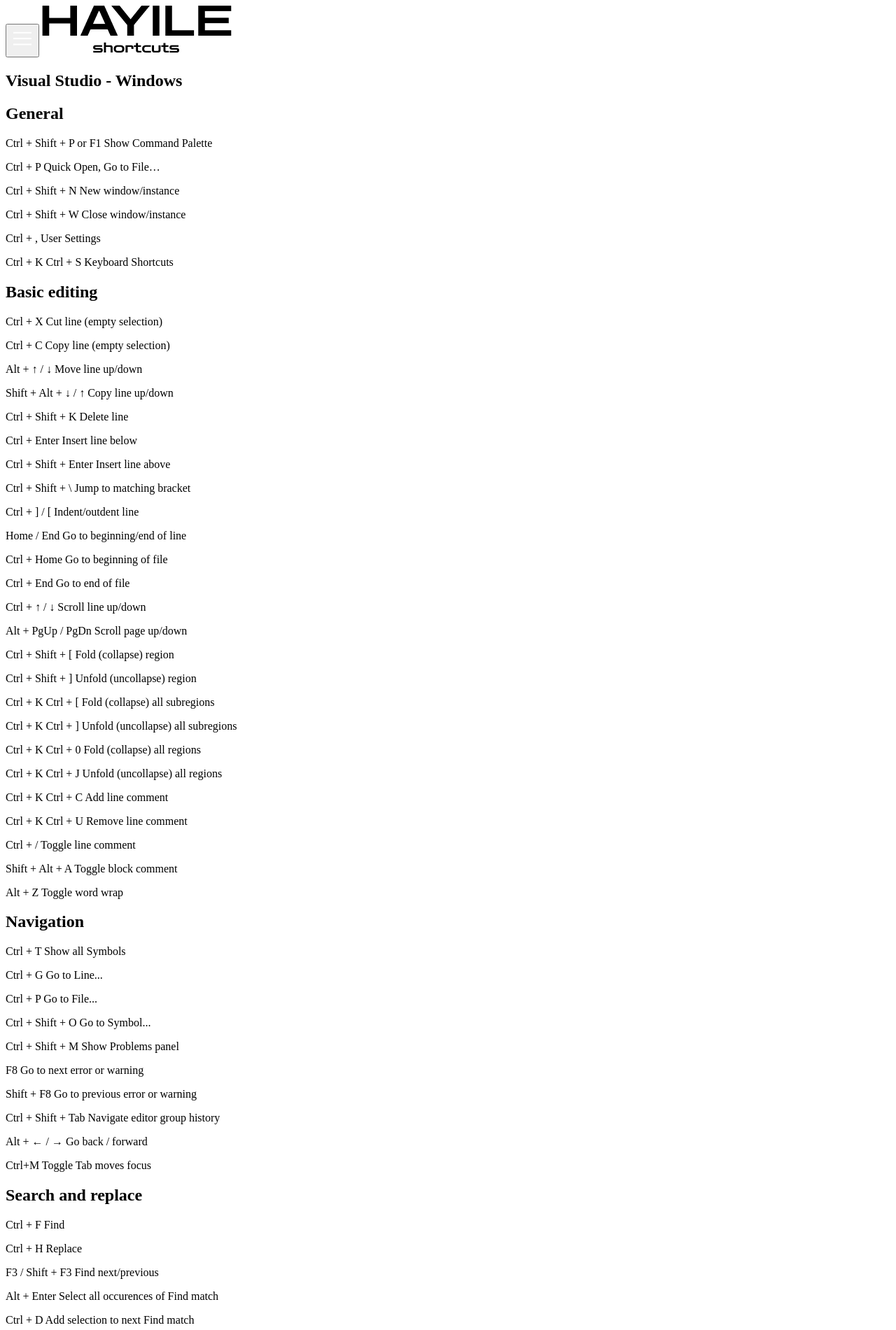
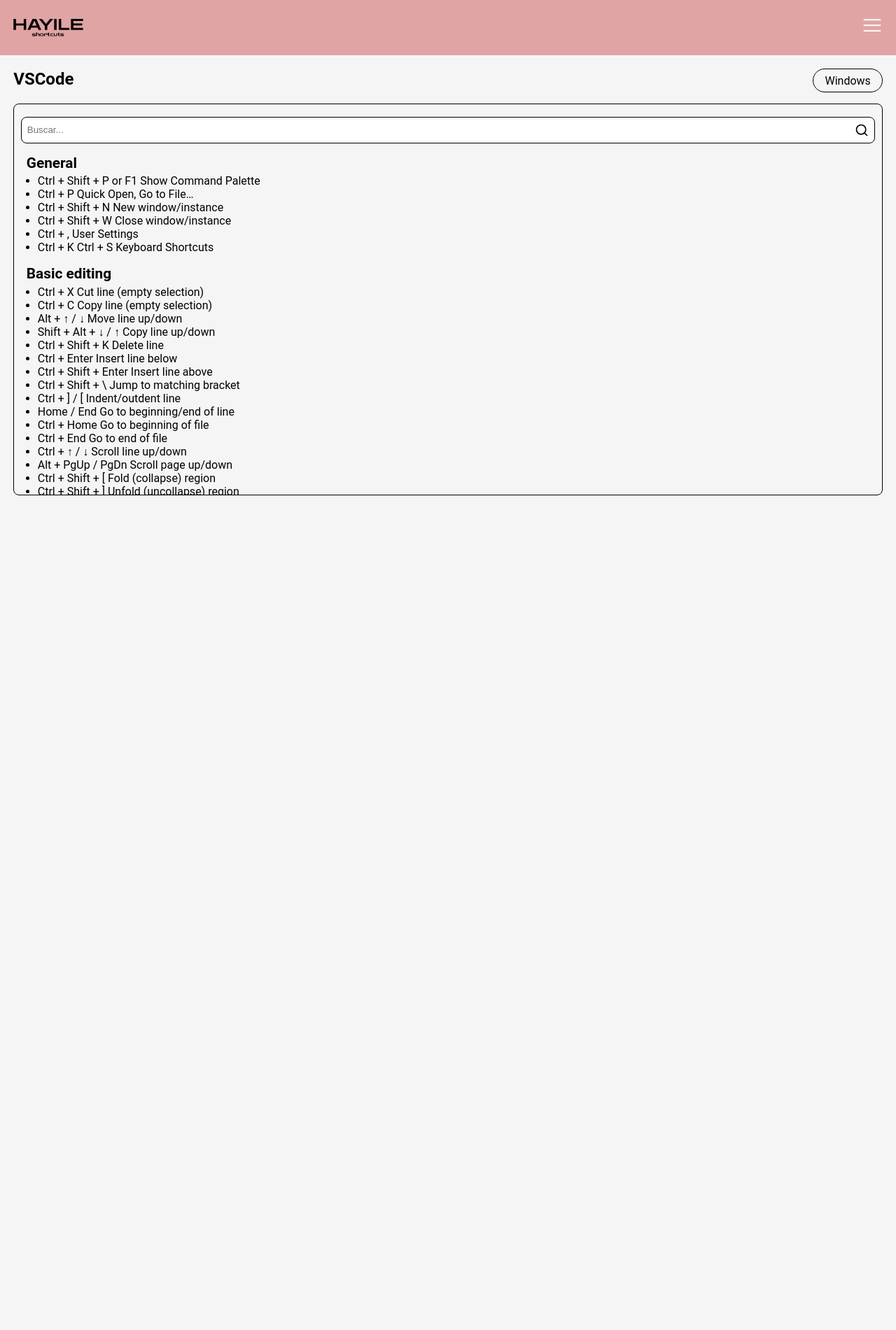
Before and after one commit to sheilaalamoalarcon/hayile-front, a website built with Vite: page src/index.html in a window 1280 px wide. Shown: the top 1901 px of the page at 70% size. After the commit the page ends 800 px from the top, so only its background shows below. Built offline with nearby package versions, Linux system fonts and the light colour scheme.

Commit message:
index.html : he quitado los comentarios y he cambiado algo la estructura en base al nuevo diseño de figma. assets/ :he cambiado el icon de la hamburguse a svg y he añadido el de busqueda. index.css : he añadido algo de estilo base a la web(mobile first)

```diff
--- a/src/index.css
+++ b/src/index.css
@@ -0,0 +1,94 @@
+/* stylelint-disable selector-class-pattern */
+:root {
+  --mobile-padding: 1.2rem;
+  --mobile-font-size: 1rem;
+  --bg-main-color: #f5f5f5;
+}
+
+* {
+  margin: 0;
+  padding: 0;
+  box-sizing: border-box;
+}
+
+body {
+  font-family: Roboto, sans-serif;
+  font-size: var(--mobile-font-size);
+  background-color: var(--bg-main-color);
+}
+
+h1 {
+  font-size: 1.5rem;
+  font-weight: 700;
+}
+
+.topbar {
+  position: sticky;
+  display: flex;
+  justify-content: space-between;
+  align-items: center;
+  padding: var(--mobile-padding);
+  background-color: rgb(208 93 93 / 52.9%);
+}
+
+.topbar__burger img {
+  color: black;
+}
+
+.content {
+  padding: var(--mobile-padding);
+}
+
+.shortcuts__title {
+  display: flex;
+  align-items: baseline;
+  justify-content: space-between;
+  margin-bottom: 1rem;
+}
+
+.shortcuts__OS-button {
+  border: 0.1rem solid black;
+  padding: 0.4rem 1rem;
+  border-radius: 2rem;
+}
+
+.shortcuts__list {
+  padding: calc(var(--mobile-padding) / 2);
+  border: 0.1rem solid black;
+  border-radius: 0.5rem;
+  display: flex;
+  flex-direction: column;
+  overflow-y: auto;
+  height: 70vh;
+}
+
+.shortcuts__searcher {
+  width: 100%;
+  border: 0.1rem solid black;
+  border-radius: 0.5rem;
+  background: white;
+  display: flex;
+  padding: 0.5rem;
+  margin-top: 0.5rem;
+}
+
+.shortcuts__searcher input {
+  width: 100%;
+  border: none;
+  outline: none;
+}
+
+.shortcuts__list ul {
+  margin-top: 1rem;
+  padding-left: calc(var(--mobile-font-size) / 2);
+}
+
+.shortcuts__list h2 {
+  margin-bottom: 0.3rem;
+  font-size: 1.3rem;
+  font-weight: 600;
+}
+
+.shortcuts__list li {
+  margin-left: 1rem;
+}
--- a/src/index.html
+++ b/src/index.html
@@ -11,170 +11,187 @@
 </head>
 
 <body>
-  <!-- Contenedor principal -->
-  <div class="main-box">
-    <!-- navegador -->
-    <nav class="main-box__nav">
-      <button>
-        <!-- Hamburguesa para desplegar menu -->
-        <img src="assets/icons/burger.png" alt="menu icon">
-      </button>
-      <!-- Logo Hayile -->
-      <img src="assets/img/HAYILE logo.png" alt="Hayile logo">
-      <div>
-        <!-- Aquí van los enlaces de navegacion DESKTOP -->
-        <a href=""></a>
-        <a href=""></a>
-        <a href=""></a>
+  <nav class="topbar">
+    <img src="./assets/img/HAYILE logo.png" alt="Hayile logo" width="100px">
+    <div class="topbar__burger">
+      <img src="./assets/icons/burger.svg" alt="Menu" width="30px">
     </div>
   </nav>
-    <section class="main-box__sidebar">
-    <!-- Contenido del sidebar, para versión desktop -->
+  <div class="content">
+    <section class="sidebar desktop">
     </section>
-    <section class="main-box__shortcuts-box">
-      <!-- Shortcuts en 2 divs (Texto para definir entorno y luego los shortcuts correspondientes) -->
-      <div class="main-box__shortcuts-box--text">
-        <h2>Visual Studio - Windows</h2>
+    <section class="shortcuts">
+      <main class="shortcuts__title">
+        <h1>VSCode</h1>
+        <div class="shortcuts__OS-button">
+          <p>Windows</p>
         </div>
-      <div class="main-box__shortcuts-box--shortcuts">
+      </main>
+      <div class="shortcuts__list">
+        <div class="shortcuts__searcher">
+          <input type="text" placeholder="Buscar...">
+          <img src="./assets/icons/search.svg" alt="Search" width="20px">
+        </div>
+        <ul>
           <h2>General</h2>
-          <p>Ctrl + Shift + P or F1  Show Command Palette</p>
-          <p>Ctrl + P   Quick Open, Go to File…</p>
-          <p>Ctrl + Shift + N   New window/instance</p>
-          <p>Ctrl + Shift + W   Close window/instance</p>
-          <p>Ctrl + ,   User Settings</p>
-          <p>Ctrl + K Ctrl + S  Keyboard Shortcuts</p>
+          <li><p>Ctrl + Shift + P or F1  Show Command Palette</p></li>
+          <li><p>Ctrl + P   Quick Open, Go to File…</p></li>
+          <li><p>Ctrl + Shift + N   New window/instance</p></li>
+          <li><p>Ctrl + Shift + W   Close window/instance</p></li>
+          <li><p>Ctrl + ,   User Settings</p></li>
+          <li><p>Ctrl + K Ctrl + S  Keyboard Shortcuts</p></li>
+        </ul>
+        <ul>
           <h2>Basic editing</h2>
-          <p>Ctrl + X   Cut line (empty selection)</p>
-          <p>Ctrl + C   Copy line (empty selection)</p>
-          <p>Alt + ↑ / ↓  Move line up/down</p>
-          <p>Shift + Alt + ↓ / ↑  Copy line up/down</p>
-          <p>Ctrl + Shift + K   Delete line</p>
-          <p>Ctrl + Enter   Insert line below</p>
-          <p>Ctrl + Shift + Enter   Insert line above</p>
-          <p>Ctrl + Shift + \   Jump to matching bracket</p>
-          <p>Ctrl + ] / [   Indent/outdent line</p>
-          <p>Home / End   Go to beginning/end of line</p>
-          <p>Ctrl + Home   Go to beginning of file</p>
-          <p>Ctrl + End   Go to end of file</p>
-          <p>Ctrl + ↑ / ↓   Scroll line up/down</p>
-          <p>Alt + PgUp / PgDn  Scroll page up/down</p>
-          <p>Ctrl + Shift + [   Fold (collapse) region</p>
-          <p>Ctrl + Shift + ]   Unfold (uncollapse) region</p>
-          <p>Ctrl + K Ctrl + [   Fold (collapse) all subregions</p>
-          <p>Ctrl + K Ctrl + ]  Unfold (uncollapse) all subregions</p>
-          <p>Ctrl + K Ctrl + 0  Fold (collapse) all regions</p>
-          <p>Ctrl + K  Ctrl + J   Unfold (uncollapse) all regions</p>
-          <p>Ctrl + K Ctrl + C   Add line comment</p>
-          <p>Ctrl + K Ctrl + U   Remove line comment</p>
-          <p>Ctrl + /   Toggle line comment</p>
-          <p>Shift + Alt + A  Toggle block comment</p>
-          <p>Alt + Z   Toggle word wrap</p>
+          <li><p>Ctrl + X   Cut line (empty selection)</p></li>
+          <li><p>Ctrl + C   Copy line (empty selection)</p></li>
+          <li><p>Alt + ↑ / ↓  Move line up/down</p></li>
+          <li><p>Shift + Alt + ↓ / ↑  Copy line up/down</p></li>
+          <li><p>Ctrl + Shift + K   Delete line</p></li>
+          <li><p>Ctrl + Enter   Insert line below</p></li>
+          <li><p>Ctrl + Shift + Enter   Insert line above</p></li>
+          <li><p>Ctrl + Shift + \   Jump to matching bracket</p></li>
+          <li><p>Ctrl + ] / [   Indent/outdent line</p></li>
+          <li><p>Home / End   Go to beginning/end of line</p></li>
+          <li><p>Ctrl + Home   Go to beginning of file</p></li>
+          <li><p>Ctrl + End   Go to end of file</p></li>
+          <li><p>Ctrl + ↑ / ↓   Scroll line up/down</p></li>
+          <li><p>Alt + PgUp / PgDn  Scroll page up/down</p></li>
+          <li><p>Ctrl + Shift + [   Fold (collapse) region</p></li>
+          <li><p>Ctrl + Shift + ]   Unfold (uncollapse) region</p></li>
+          <li><p>Ctrl + K Ctrl + [   Fold (collapse) all subregions</p></li>
+          <li><p>Ctrl + K Ctrl + ]  Unfold (uncollapse) all subregions</p></li>
+          <li><p>Ctrl + K Ctrl + 0  Fold (collapse) all regions</p></li>
+          <li><p>Ctrl + K  Ctrl + J   Unfold (uncollapse) all regions</p></li>
+          <li><p>Ctrl + K Ctrl + C   Add line comment</p></li>
+          <li><p>Ctrl + K Ctrl + U   Remove line comment</p></li>
+          <li><p>Ctrl + /   Toggle line comment</p></li>
+          <li><p>Shift + Alt + A  Toggle block comment</p></li>
+          <li><p>Alt + Z   Toggle word wrap</p></li>
+        </ul>
+        <ul>
         <h2>Navigation</h2>
-          <p>Ctrl + T   Show all Symbols</p>
-          <p>Ctrl + G   Go to Line...</p>
-          <p>Ctrl + P   Go to File...</p>
-          <p>Ctrl + Shift + O   Go to Symbol...</p>
-          <p>Ctrl + Shift + M   Show Problems panel</p>
-          <p>F8   Go to next error or warning</p>
-          <p>Shift + F8   Go to previous error or warning</p>
-          <p>Ctrl + Shift + Tab   Navigate editor group history</p>
-          <p>Alt + ← / →   Go back / forward</p>
-          <p>Ctrl+M   Toggle Tab moves focus</p>
+          <li><p>Ctrl + T   Show all Symbols</p></li>
+          <li><p>Ctrl + G   Go to Line...</p></li>
+          <li><p>Ctrl + P   Go to File...</p></li>
+          <li><p>Ctrl + Shift + O   Go to Symbol...</p></li>
+          <li><p>Ctrl + Shift + M   Show Problems panel</p></li>
+          <li><p>F8   Go to next error or warning</p></li>
+          <li><p>Shift + F8   Go to previous error or warning</p></li>
+          <li><p>Ctrl + Shift + Tab   Navigate editor group history</p></li>
+          <li><p>Alt + ← / →   Go back / forward</p></li>
+          <li><p>Ctrl+M   Toggle Tab moves focus</p></li>
+        </ul>
+        <ul>
           <h2>Search and replace</h2>
-          <p>Ctrl + F   Find</p>
-          <p>Ctrl + H   Replace</p>
-          <p>F3 / Shift + F3   Find next/previous</p>
-          <p>Alt + Enter   Select all occurences of Find match</p>
-          <p>Ctrl + D   Add selection to next Find match</p>
-          <p>Ctrl + K Ctrl + D   Move last selection to next Find match</p>
-          <p>Alt + C / R / W   Toggle case-sensitive / regex / whole word</p>
+          <li><p>Ctrl + F   Find</p></li>
+          <li><p>Ctrl + H   Replace</p></li>
+          <li><p>F3 / Shift + F3   Find next/previous</p></li>
+          <li><p>Alt + Enter   Select all occurences of Find match</p></li>
+          <li><p>Ctrl + D   Add selection to next Find match</p></li>
+          <li><p>Ctrl + K Ctrl + D   Move last selection to next Find match</p></li>
+          <li><p>Alt + C / R / W   Toggle case-sensitive / regex / whole word</p></li>
+        </ul>
+        <ul>
           <h2>Multi-cursor and selection</h2>
-          <p>Alt + Click   Insert cursor</p>
-          <p>Ctrl + Alt + ↑ / ↓   Insert cursor above / below</p>
-          <p>Ctrl + U   Undo last cursor operation</p>
-          <p>Shift + Alt + I   Insert cursor at end of each line selected</p>
-          <p>Ctrl + L   Select current line</p>
-          <p>Ctrl + Shift + L   Select all occurrences of current selection</p>
-          <p>Ctrl + F2   Select all occurrences of current word</p>
-          <p>Shift + Alt + →   Expand selection</p>
-          <p>Shift + Alt + ←   Shrink selection</p>
-          <p>Shift + Alt + (drag mouse)</p>
-          <p></p>
-          <p>Column (box) selection</p>
-          <p>Ctrl+Shift+Alt</p>
-          <p>+ (arrow key)</p>
-          <p>Column (box) selection</p>
-          <p>Ctrl+Shift+Alt</p>
-          <p>+PgUp/PgDn</p>
-          <p>Column (box) selection page up/down</p>
+          <li><p>Alt + Click   Insert cursor</p></li>
+          <li><p>Ctrl + Alt + ↑ / ↓   Insert cursor above / below</p></li>
+          <li><p>Ctrl + U   Undo last cursor operation</p></li>
+          <li><p>Shift + Alt + I   Insert cursor at end of each line selected</p></li>
+          <li><p>Ctrl + L   Select current line</p></li>
+          <li><p>Ctrl + Shift + L   Select all occurrences of current selection</p></li>
+          <li><p>Ctrl + F2   Select all occurrences of current word</p></li>
+          <li><p>Shift + Alt + →   Expand selection</p></li>
+          <li><p>Shift + Alt + ←   Shrink selection</p></li>
+          <li><p>Shift + Alt + (drag mouse)</p></li>
+          <li><p>></p></li>
+          <li><p>Column (page) selection</p></li>
+          <li><p>Ctrl+Shift+Alt</p></li>
+          <li><p>>+ (arrow key)</p></li>
+          <li><p>Column (page) selection</p></li>
+          <li><p>Ctrl+Shift+Alt</p></li>
+          <li><p>>+PgUp/PgDn</p></li>
+          <li><p>Column (page) selection page up/down</p></li>
+        </ul>
+        <ul>
           <h2>Rich languages editing</h2>
-          <p>Ctrl + Space, Ctrl + I   Trigger suggestion</p>
-          <p>Ctrl + Shift + Space   Trigger parameter hints</p>
-          <p>Shift + Alt + F   Format document</p>
-          <p>Ctrl + K Ctrl + F   Format selection</p>
-          <p>F12   Go to Definition</p>
-          <p>Alt + F12   Peek Definition</p>
-          <p>Ctrl + K or F12   Open Definition to the side</p>
-          <p>Ctrl + .   Quick Fix</p>
-          <p>Shift + F12   Show References</p>
-          <p>F2   Rename Symbol</p>
-          <p>Ctrl + K or Ctrl + X   Trim trailing whitespace</p>
-          <p>Ctrl + K M     Change file language</p>
+          <li><p>Ctrl + Space, Ctrl + I   Trigger suggestion</p></li>
+          <li><p>Ctrl + Shift + Space   Trigger parameter hints</p></li>
+          <li><p>Shift + Alt + F   Format document</p></li>
+          <li><p>Ctrl + K Ctrl + F   Format selection</p></li>
+          <li><p>F12   Go to Definition</p></li>
+          <li><p>Alt + F12   Peek Definition</p></li>
+          <li><p>Ctrl + K or F12   Open Definition to the side</p></li>
+          <li><p>Ctrl + .   Quick Fix</p></li>
+          <li><p>Shift + F12   Show References</p></li>
+          <li><p>F2   Rename Symbol</p></li>
+          <li><p>Ctrl + K or Ctrl + X   Trim trailing whitespace</p></li>
+          <li><p>Ctrl + K M     Change file language</p></li>
+        </ul>
+        <ul>
           <h2>Editor management</h2>
-          <p>Ctrl + F4, Ctrl + W   Close editor</p>
-          <p>Ctrl + K F   Close folder</p>
-          <p>Ctrl + \   Split editor</p>
-          <p>Ctrl + 1 / 2 / 3   Focus into 1 st, 2nd or 3rd editor group</p>
-          <p>Ctrl + K Ctrl + ←/→   Focus into previous/next editor group</p>
-          <p>Ctrl + Shift+PgUp / PgDn   Move editor left/right</p>
-          <p>Ctrl + K ← / →   Move active editor group</p>
+          <li><p>Ctrl + F4, Ctrl + W   Close editor</p></li>
+          <li><p>Ctrl + K F   Close folder</p></li>
+          <li><p>Ctrl + \   Split editor</p></li>
+          <li><p>Ctrl + 1 / 2 / 3   Focus into 1 st, 2nd or 3rd editor group</p></li>
+          <li><p>Ctrl + K Ctrl + ←/→   Focus into previous/next editor group</p></li>
+          <li><p>Ctrl + Shift+PgUp / PgDn   Move editor left/right</p></li>
+          <li><p>Ctrl + K ← / →   Move active editor group</p></li>
+        </ul>
+        <ul>
           <h2>File management</h2>
-          <p>Ctrl + N   New File</p>
-          <p>Ctrl + O   Open File...</p>
-          <p>Ctrl + S   Save</p>
-          <p>Ctrl + Shift + S   Save As...</p>
-          <p>Ctrl + K S   Save All</p>
-          <p>Ctrl + F4   Close</p>
-          <p>Ctrl + K Ctrl + W   Close All</p>
-          <p>Ctrl + Shift + T   Reopen closed editor</p>
-          <p>Ctrl + K   Enter Keep preview mode editor open</p>
-          <p>Ctrl + Tab   Open next</p>
-          <p>Ctrl + Shift + Tab   Open previous</p>
-          <p>Ctrl + K P   Copy path of active file</p>
-          <p>Ctrl + K R   Reveal active file in Explorer</p>
-          <p>Ctrl + K O   Show active file in new window/instance</p>
+          <li><p>Ctrl + N   New File</p></li>
+          <li><p>Ctrl + O   Open File...</p></li>
+          <li><p>Ctrl + S   Save</p></li>
+          <li><p>Ctrl + Shift + S   Save As...</p></li>
+          <li><p>Ctrl + K S   Save All</p></li>
+          <li><p>Ctrl + F4   Close</p></li>
+          <li><p>Ctrl + K Ctrl + W   Close All</p></li>
+          <li><p>Ctrl + Shift + T   Reopen closed editor</p></li>
+          <li><p>Ctrl + K   Enter Keep preview mode editor open</p></li>
+          <li><p>Ctrl + Tab   Open next</p></li>
+          <li><p>Ctrl + Shift + Tab   Open previous</p></li>
+          <li><p>Ctrl + K P   Copy path of active file</p></li>
+          <li><p>Ctrl + K R   Reveal active file in Explorer</p></li>
+          <li><p>Ctrl + K O   Show active file in new window/instance</p></li>
+        </ul>
+        <ul>
           <h2>Display</h2>
-          <p>F11   Toggle full screen</p>
-          <p>Shift + Alt + 0   Toggle editor layout (horizontal/vertical)</p>
-          <p>Ctrl+ = / -   Zoom in/out</p>
-          <p>Ctrl + B   Toggle Sidebar visibility</p>
-          <p>Ctrl + Shift + E   Show Explorer / Toggle focus</p>
-          <p>Ctrl + Shift + F   Show Search</p>
-          <p>Ctrl + Shift + G   Show Source Control</p>
-          <p>Ctrl + Shift + D   Show Debug</p>
-          <p>Ctrl + Shift + X   Show Extensions</p>
-          <p>Ctrl + Shift + H   Replace in files</p>
-          <p>Ctrl + Shift + J   Toggle Search details</p>
-          <p>Ctrl + Shift + U   Show Output panel</p>
-          <p>Ctrl + Shift + V   Open Markdown preview</p>
-          <p>Ctrl + K V   Open Markdown preview to the side</p>
-          <p>Ctrl + K Z   Zen Mode (Esc Esc to exit)</p>
+          <li><p>F11   Toggle full screen</p></li>
+          <li><p>Shift + Alt + 0   Toggle editor layout (horizontal/vertical)</p></li>
+          <li><p>Ctrl+ = / -   Zoom in/out</p></li>
+          <li><p>Ctrl + B   Toggle Sidebar visibility</p></li>
+          <li><p>Ctrl + Shift + E   Show Explorer / Toggle focus</p></li>
+          <li><p>Ctrl + Shift + F   Show Search</p></li>
+          <li><p>Ctrl + Shift + G   Show Source Control</p></li>
+          <li><p>Ctrl + Shift + D   Show Debug</p></li>
+          <li><p>Ctrl + Shift + X   Show Extensions</p></li>
+          <li><p>Ctrl + Shift + H   Replace in files</p></li>
+          <li><p>Ctrl + Shift + J   Toggle Search details</p></li>
+          <li><p>Ctrl + Shift + U   Show Output panel</p></li>
+          <li><p>Ctrl + Shift + V   Open Markdown preview</p></li>
+          <li><p>Ctrl + K V   Open Markdown preview to the side</p></li>
+          <li><p>Ctrl + K Z   Zen Mode (Esc Esc to exit)</p></li>
+        </ul>
+        <ul>
           <h2>Debug</h2>
-          <p>F9   Toggle breakpoint</p>
-          <p>F5   Start/Continue</p>
-          <p>Shift + F5   Stop</p>
-          <p>F11 / Shift + F11   Step into/out</p>
-          <p>F10   Step over</p>
-          <p>Ctrl + K Ctrl + I   Show hover</p>
+          <li><p>F9   Toggle breakpoint</p></li>
+          <li><p>F5   Start/Continue</p></li>
+          <li><p>Shift + F5   Stop</p></li>
+          <li><p>F11 / Shift + F11   Step into/out</p></li>
+          <li><p>F10   Step over</p></li>
+          <li><p>Ctrl + K Ctrl + I   Show hover</p></li>
+        </ul>
+        <ul>
           <h2>Integrated terminal</h2>
-          <p>Ctrl + `   Show integrated terminal</p>
-          <p>Ctrl + Shift + `   Create new terminal</p>
-          <p>Ctrl + C   Copy selection</p>
-          <p>Ctrl + V   Paste into active terminal</p>
-          <p>Ctrl + ↑ / ↓   Scroll up/down</p>
-          <p>Shift + PgUp / PgDn   Scroll page up/down</p>
-          <p>Ctrl + Home / End   Scroll to top/bottom</p>
+          <li><p>Ctrl + `   Show integrated terminal</p></li>
+          <li><p>Ctrl + Shift + `   Create new terminal</p></li>
+          <li><p>Ctrl + C   Copy selection</p></li>
+          <li><p>Ctrl + V   Paste into active terminal</p></li>
+          <li><p>Ctrl + ↑ / ↓   Scroll up/down</p></li>
+          <li><p>Shift + PgUp / PgDn   Scroll page up/down</p></li>
+          <li><p>Ctrl + Home / End   Scroll to top/bottom</p></li>
+        </ul>
       </div>
     </section>
   </div>
```
Also changed, not shown: src/assets/icons/burger.png (deleted), src/assets/icons/burger.svg (added), src/assets/icons/search.svg (added). Lines whose indentation alone changed are shown as unchanged.
